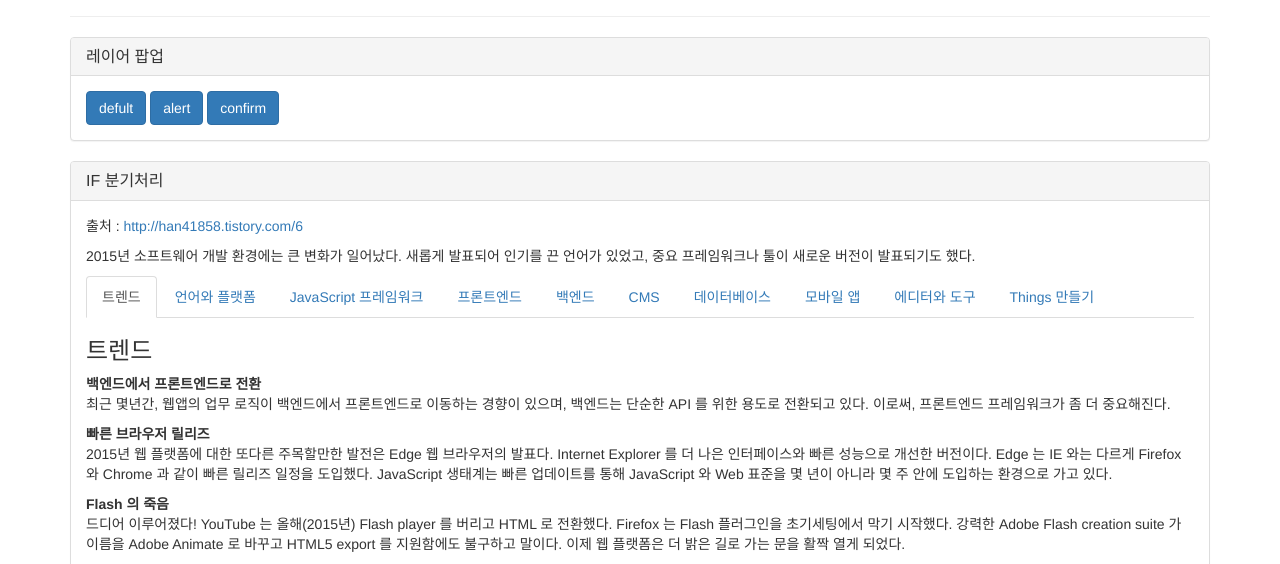
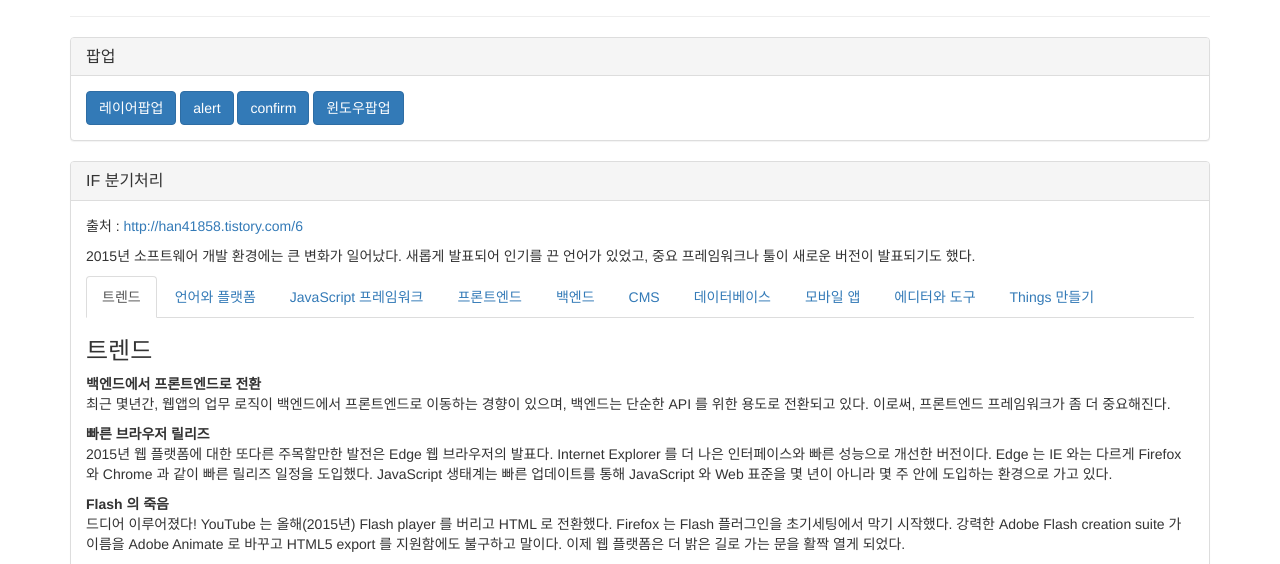
Before and after one commit to IM-OneSix/fw-knockout, a plain HTML site: page html/index.html in a window 1280 px wide. Shown: the part 236-800 px from the top of the page. Drawn offline with Linux system fonts and the light colour scheme.

Commit message:
html 수정

```diff
--- a/html/index.html
+++ b/html/index.html
@@ -54,12 +54,13 @@
 
 		<div class="panel panel-default">
 			<div class="panel-heading">
-				<h3 class="panel-title">레이어 팝업</h3>
+				<h3 class="panel-title">팝업</h3>
 			</div>
 			<div class="panel-body">
-				<button class="btn btn-primary" onclick="showModal()">defult</button>
+				<button class="btn btn-primary" onclick="showModal()">레이어팝업</button>
 				<button class="btn btn-primary">alert</button>
 				<button class="btn btn-primary">confirm</button>
+				<button class="btn btn-primary">윈도우팝업</button>
 			</div>
 		</div>
 
@@ -289,7 +290,7 @@
 	</footer>
 
 	<!-- Modal-dialog -->
-	<div class="modal fade" id="myModal" tabindex="-1" role="dialog" aria-labelledby="myModalLabel">
+	<div class="modal fade" id="myModal" tabindex="-1" role="dialog" aria-labelledby="myModalLabel" data-backdrop="static">
 		<div class="modal-dialog modal-lg" role="document">
 			<div class="modal-content">
 				<div class="modal-header">
```
